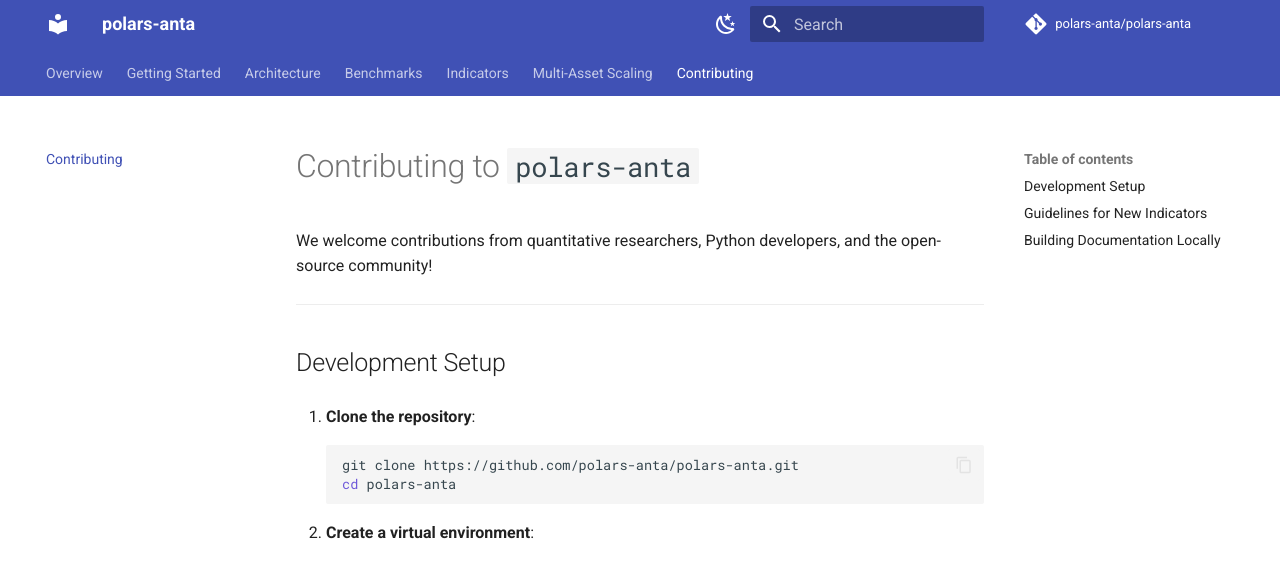
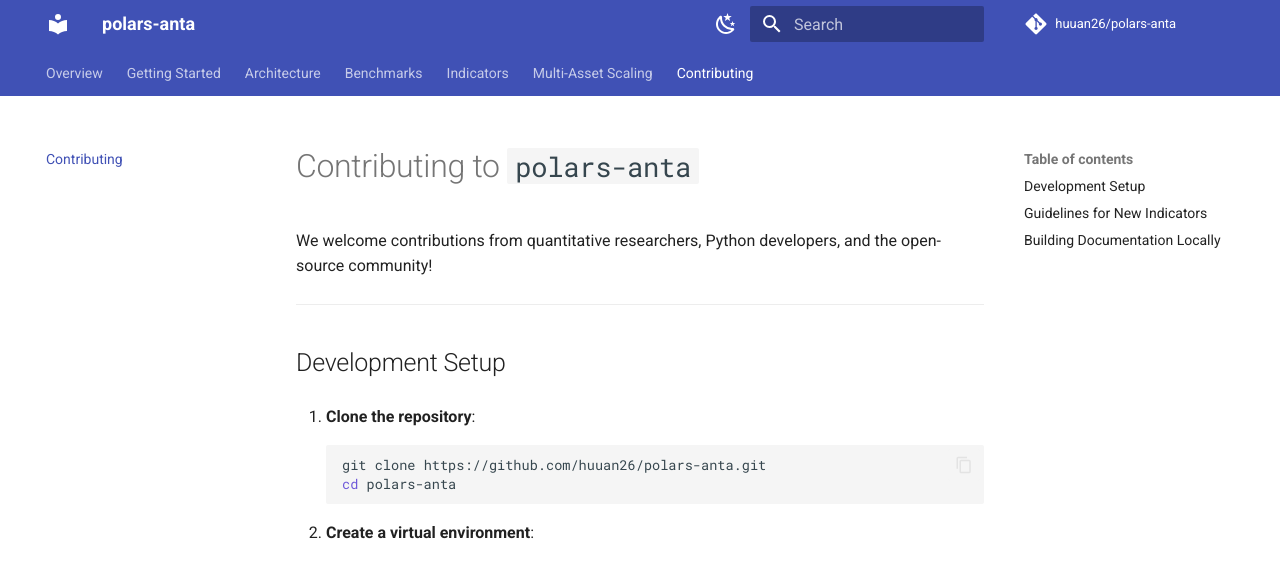
Before and after one commit to HarshRajSinghania/polars-anta, an MkDocs documentation site: the page built from docs/contributing.md, in a window 1280 px wide and 900 px high. Shown: the top 562 px of the window. Built offline with MkDocs 1.6.1 and Material for MkDocs 9.7.7, drawn with Linux system fonts in a browser that asks for light colours; comment, search, counter and statistics services are not loaded.

Commit message:
docs: add ROADMAP.md and update repository URLs to huuan26/polars-anta

````diff
--- a/docs/contributing.md
+++ b/docs/contributing.md
@@ -8,7 +8,7 @@
 
 1. **Clone the repository**:
    ```bash
-   git clone https://github.com/polars-anta/polars-anta.git
+   git clone https://github.com/huuan26/polars-anta.git
    cd polars-anta
    ```
 
--- a/mkdocs.yml
+++ b/mkdocs.yml
@@ -1,9 +1,9 @@
 site_name: polars-anta
 site_description: ANTA (Alpha & Numerical Technical Analysis) - Ultra-fast, zero-C technical analysis and factor library for Polars.
 site_author: An Phan (Phan Bùi Hữu Ân)
-site_url: https://polars-anta.github.io/polars-anta/
-repo_url: https://github.com/polars-anta/polars-anta
-repo_name: polars-anta/polars-anta
+site_url: https://huuan26.github.io/polars-anta/
+repo_url: https://github.com/huuan26/polars-anta
+repo_name: huuan26/polars-anta
 
 theme:
   name: material
````
Also changed, not shown: README.md (+6 -6 lines), ROADMAP.md (added, +40 -0 lines), pyproject.toml (+5 -5 lines), 4 other files.
